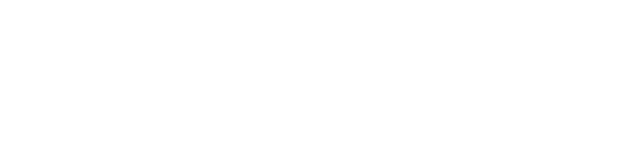
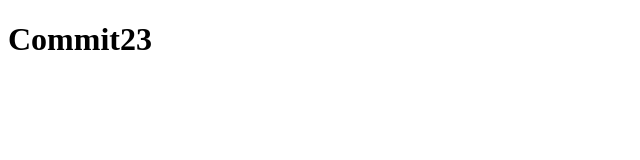
Before and after one commit to sergioanatoli/cafeteria, a plain HTML site: page index.html in a window 1280 px wide. Shown: the whole page, without its empty margins (0-640 px from the left). Drawn offline with Linux system fonts and the light colour scheme.

Commit message:
Iniciando os commits2

```diff
--- a/index.html
+++ b/index.html
@@ -6,6 +6,6 @@
     <title>Document</title>
 </head>
 <body>
-
+    <h1>Commit23</h1>
 </body>
 </html>
```
